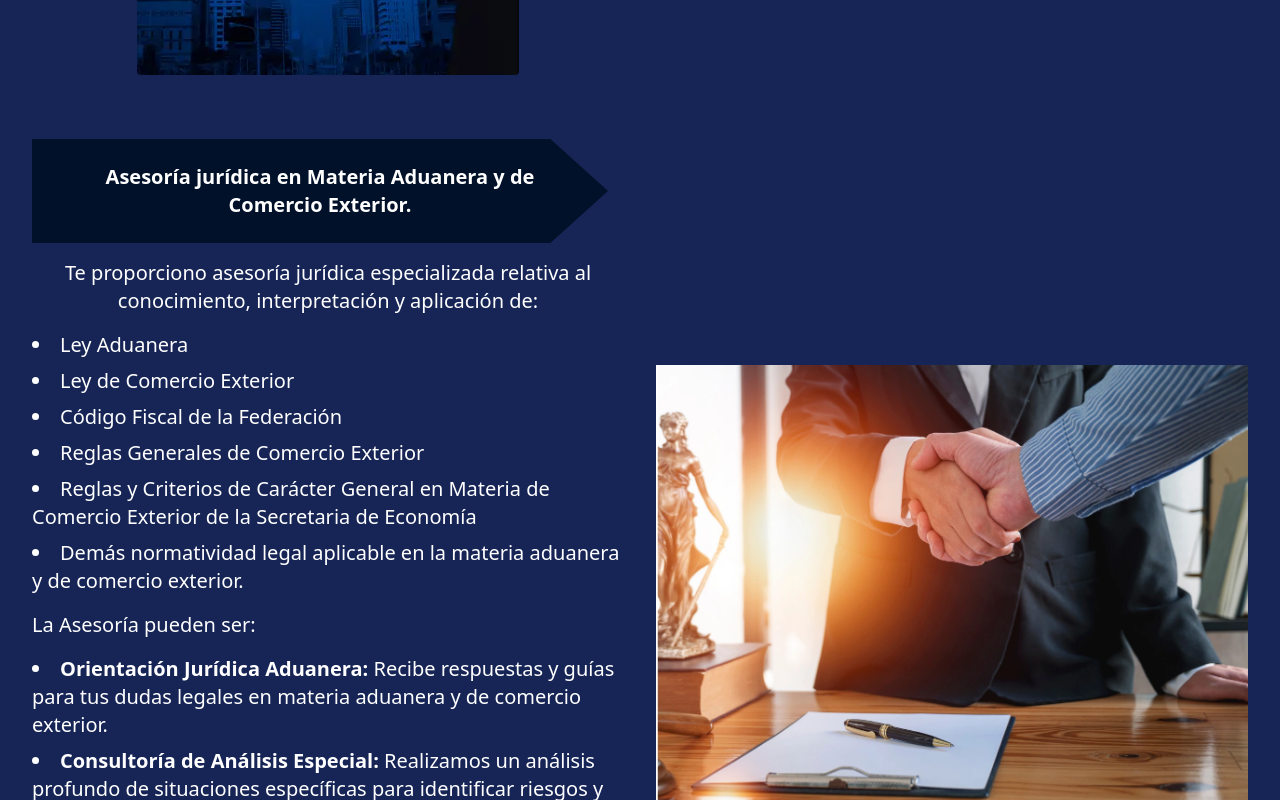
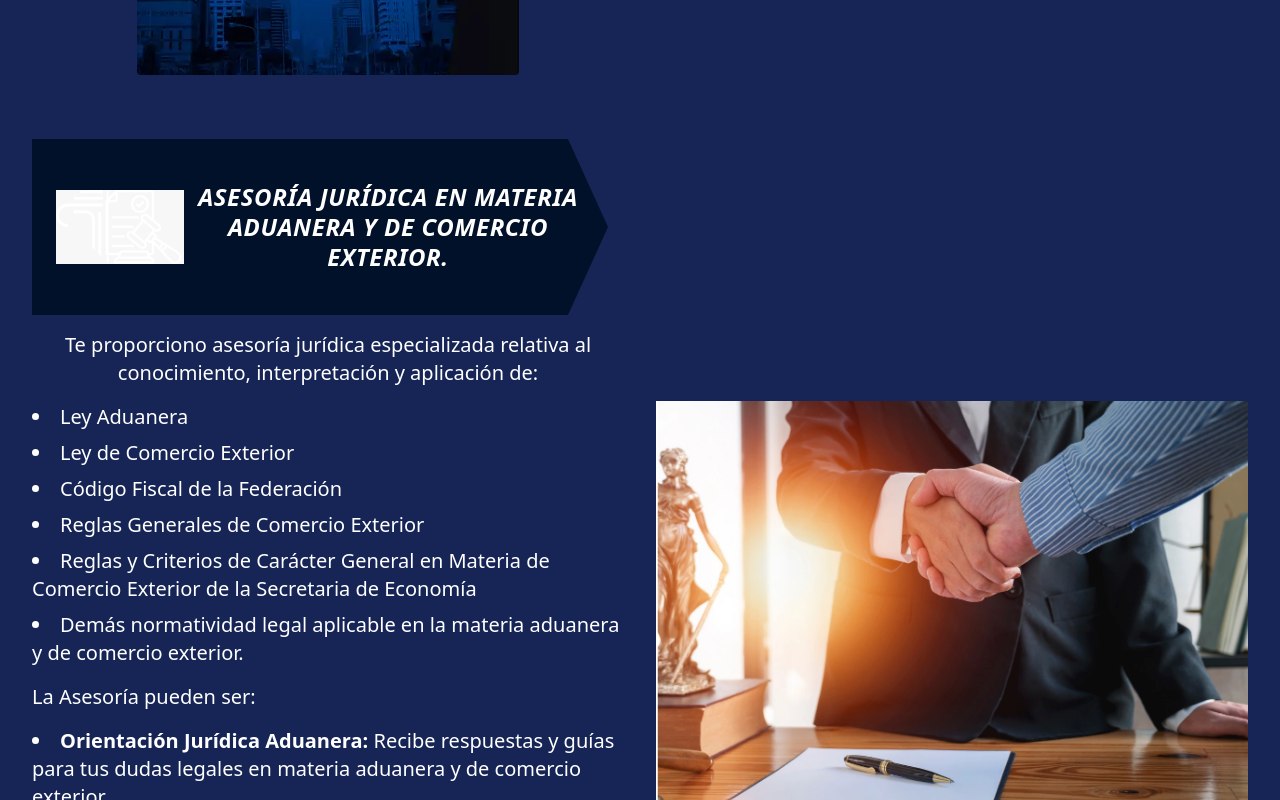
Before and after one commit to Darkk3n/CustomsConsultancyV2, a React (Vite) app: page / in a window 1280 px wide. Shown: the part 2300-3100 px from the top of the page. Built offline with nearby package versions, Linux system fonts and the light colour scheme.

Commit message:
Progress with arrow container and image

```diff
--- a/src/components/ArrowContainer.tsx
+++ b/src/components/ArrowContainer.tsx
@@ -6,23 +6,21 @@ interface IArrowContainerProps {
 export const ArrowContainer = ({ text }: IArrowContainerProps) => {
     return (
         <div
-            className="clip-arrow max-w-full sm:max-w-xl"
+            className="clip-arrow flex items-center p-4 sm:p-6 pr-12 max-w-full sm:max-w-xl"
             style={{ backgroundColor: '#001129' }}
         >
-            <div className="flex flex-col sm:flex-row items-start sm:items-center text-white p-4 sm:p-6 pr-8">
-                <h2 className="text-lg sm:text-xl font-bold">
+            <div className="flex-shrink-0 mr-1 sm:mr-2">
+                <img
+                    src="/LegalDefenseIcon.webp"
+                    alt="Legal Icon"
+                    className="w-32 h-32 sm:w-32 sm:h-32 object-contain"
+                />
+            </div>
+            <div className="text-white">
+                <h2 className="text-lg sm:text-2xl font-bold leading-tight italic uppercase tracking-wide">
                     {text}
                 </h2>
             </div>
         </div>
-    )
+    );
 }
-
-
-
-
-{/* <img
-                src="/arrow.svg"
-                alt="arrow"
-                className="w-10 h-10 mr-0 sm:mr-4 mb-2 sm:mb-0"
-            /> */}
--- a/src/index.css
+++ b/src/index.css
@@ -1,7 +1,7 @@
 @import "tailwindcss";
 
 .clip-arrow {
-    clip-path: polygon(0 0, 90% 0, 100% 50%, 90% 100%, 0 100%);
+    clip-path: polygon(0 0, calc(100% - 40px) 0, 100% 50%, calc(100% - 40px) 100%, 0 100%);
 }
 
 .profile-title {
```
